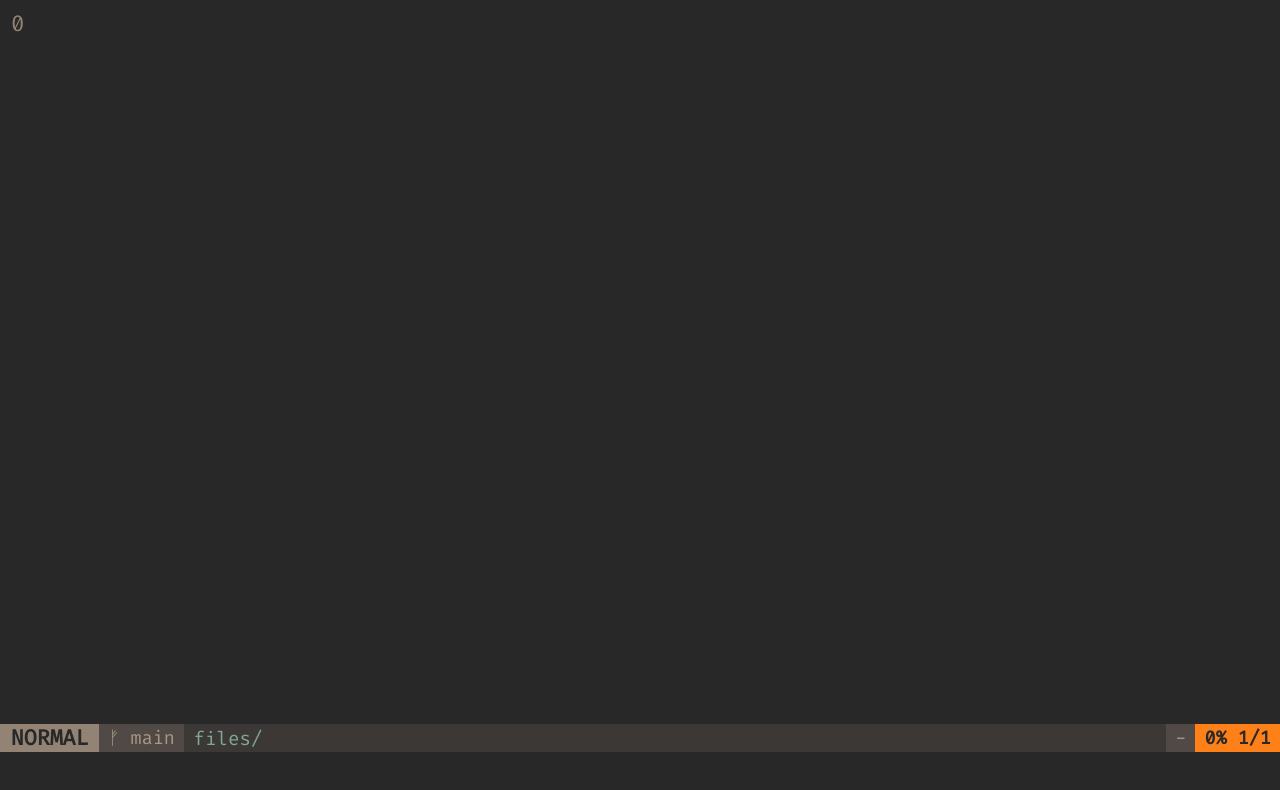
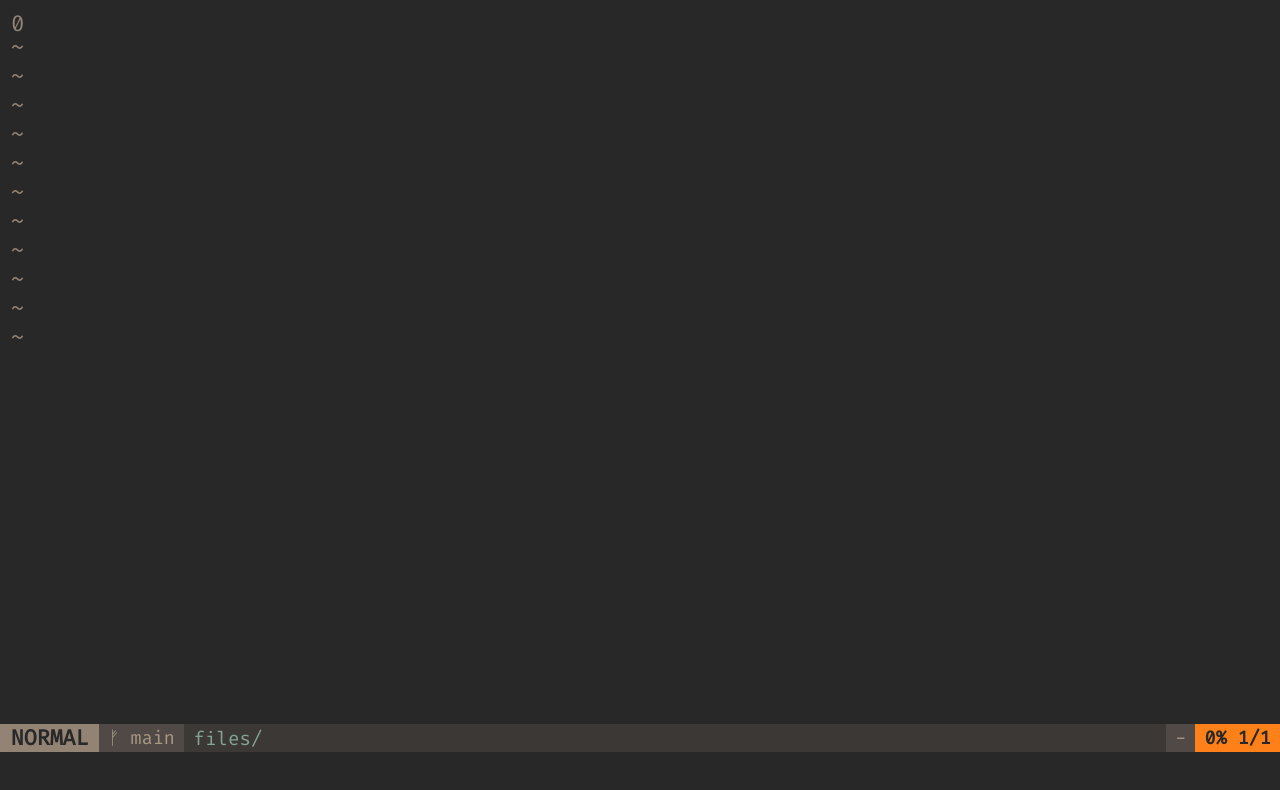
Before and after one commit to marcelarie/vim-with-me, a plain HTML site: page index.html in a window 1280 px wide. Drawn offline with Linux system fonts and the light colour scheme.

Commit message:
Added ~ on the background.

```diff
--- a/src/css/style.css
+++ b/src/css/style.css
@@ -55,7 +55,6 @@ body {
     white-space: pre;
 }
 .number-column {
-    background-color: var(--gruvbox-background);
     color: var(--gruvbox-grey-comment);
     font-size: 1.4em;
     font-family: 'Fira Code', monospace;
@@ -68,6 +67,7 @@ body {
     line-height: 1.2em;
     border: 1px solid transparent;
     text-align: right;
+    background-color: var(--gruvbox-background);
 }
 .last-number-left {
     color: var(--gruvbox-yellow);
@@ -132,6 +132,18 @@ body {
 .display-flex {
     display: flex;
     flex-direction: row;
+}
+
+/*special-characters*/
+.special-characters {
+    writing-mode:tb;
+    text-orientation: upright;
+    position: absolute;
+    z-index: -1;
+    color: var(--gruvbox-grey-comment);
+    padding: 3px;
+    font-size: 1.4em;
+    font-family: 'Fira Code', monospace;
 }
 
 /*air-line*/
--- a/terminal/main.js
+++ b/terminal/main.js
@@ -12,6 +12,8 @@ export const numberCol = document.createElement('div')
 export const terminalInput = document.createElement('textarea')
 export const nerdTree = document.createElement('div')
 const nerdTreeContainer = document.createElement('div')
+const specialCharacters = document.createElement('div')
+
 
 // Creating the text area.
 function addTextArea() {
@@ -21,6 +23,8 @@ function addTextArea() {
     textArea.setAttribute('contentEditable', true)
     textArea.setAttribute('spellcheck', false) //left numbers
     numberCol.classList.add('number-column')
+    specialCharacters.classList.add('special-characters')
+    specialCharacters.textContent = `~~~~~~~~~~~~`
     //nerd tree
     nerdTree.classList.add('nerd-tree')
     nerdTreeContainer.classList.add('none')
@@ -29,6 +33,7 @@ function addTextArea() {
 
     nerdTreeContainer.appendChild(nerdTree)
     container.appendChild(nerdTreeContainer);
+    container.appendChild(specialCharacters);
     container.appendChild(numberCol);
     container.appendChild(textArea);
     textArea.classList.add('greenCaret')
```
